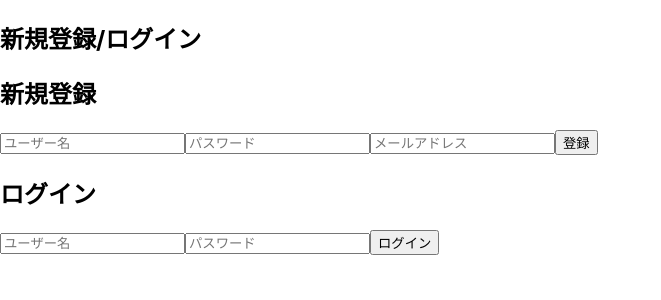
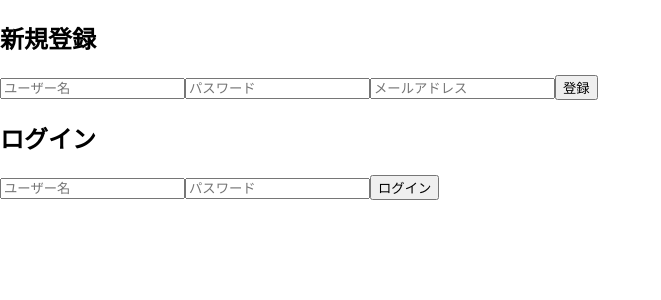
Before and after one commit to yasuo-xyz/guru-pukeiziban, a React (Create React App) app: page / in a window 1280 px wide. Shown: the top 300 px of the page, without its empty margins (0-661 px from the left). Built offline with nearby package versions, Linux system fonts and the light colour scheme.

Commit message:
草を生やせているかの確認

```diff
--- a/src/uth.tsx
+++ b/src/uth.tsx
@@ -21,7 +21,6 @@ const Auth = () => {
 
   return (
     <div>
-      <h2>新規登録/ログイン</h2>
       {error && <p>{error}</p>}
       <RegisterForm onSubmit={handleRegisterSubmit} />
       <LoginForm onSubmit={handleLoginSubmit} />
```
